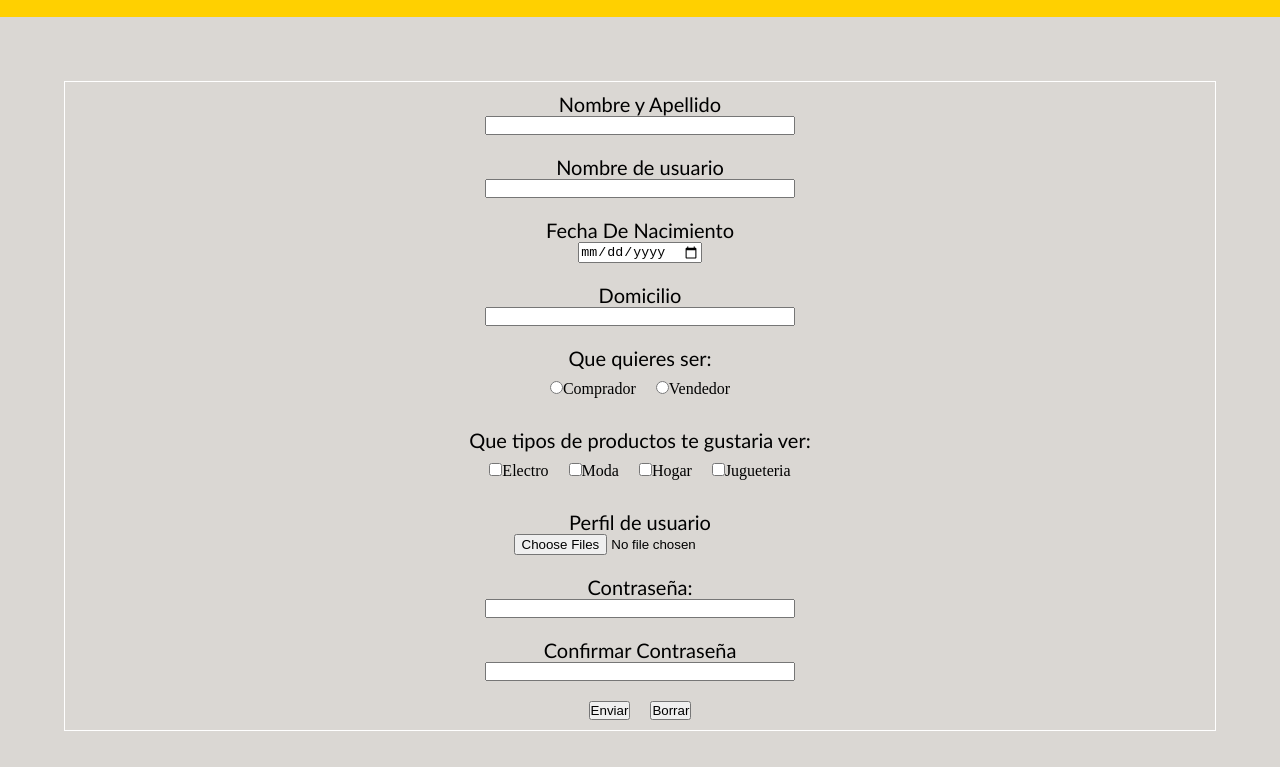
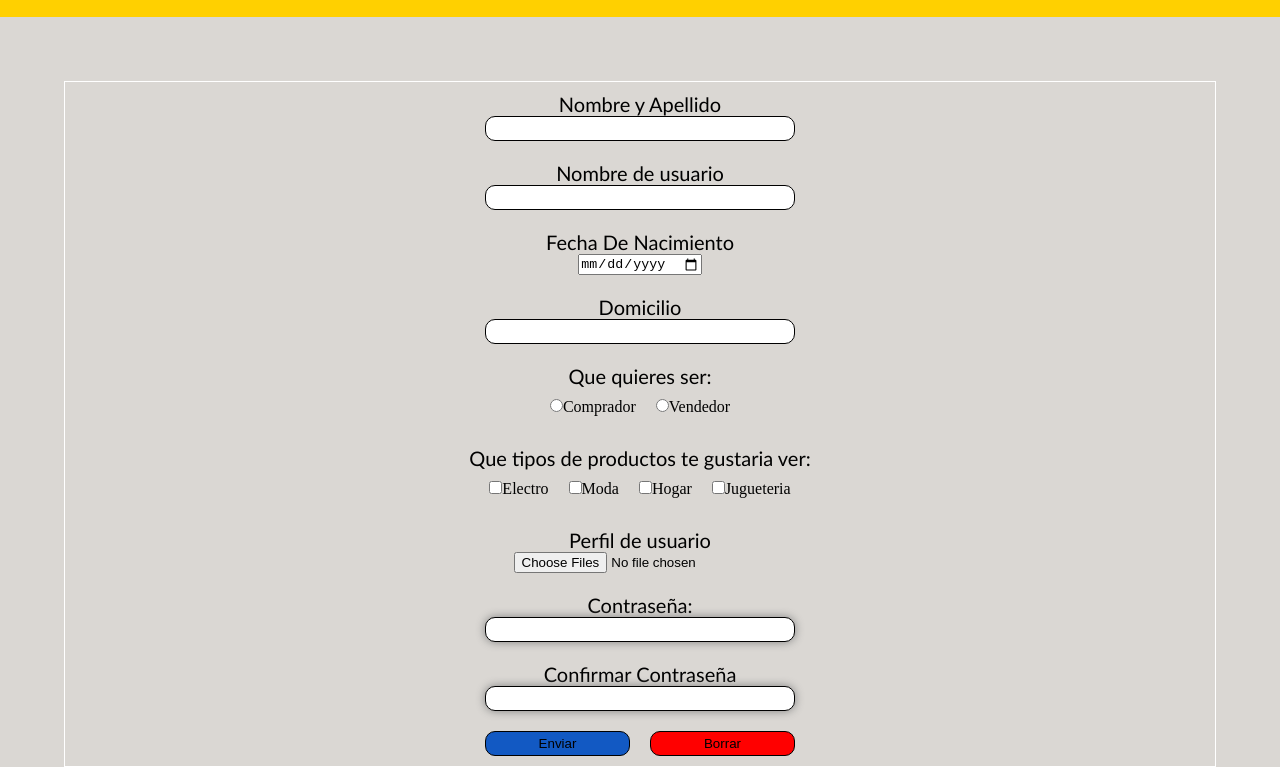
Before and after one commit to josue180805/Mercado-Liebre, a website: page views/register.html in a window 1280 px wide. Shown: the part 133-900 px from the top of the page. Before the commit the page ends 864 px from the top, so only its background shows below. Drawn offline with Linux system fonts and the light colour scheme.

Commit message:
Agrego nuevos estilos

```diff
--- a/public/css/styleLogin.css
+++ b/public/css/styleLogin.css
@@ -110,16 +110,43 @@ label{
 }
 input[type="text"]{
     width: 80%;
+    height: 25px;
+    border: 1px solid black;
+    border-radius: 10px;
+}
+input[type="text"]:hover{
+    box-shadow: 0 0 10px grey;
 }
 input[type="password"]{
     width: 80%;
+    height: 25px;
+    border: 1px solid black;
+    border-radius: 10px;
+}
+input[type="password"]:hover{
+    box-shadow: 0 0 10px grey;
 }
 a{
     text-decoration: none;
     color: black;
 }
 .conteiner-input-radio{
+    width: 310px;
     margin: 10px 10px;
+    display: flex;
+    align-items: center;
+    justify-content: center;
+}
+button[type="submit"]{
+    width: 80%;
+    height: 25px;
+    background-color: #1259c3;
+    border: 1px solid black;
+    border-radius: 10px;
+}
+button[type="submit"]:hover{
+    background-color: #60a0ff;
+    box-shadow: 0 0 10px grey;
 }
 @media (min-width:450px) {
     header{
--- a/public/css/styleRegister.css
+++ b/public/css/styleRegister.css
@@ -88,6 +88,7 @@ header{
     display: flex;
     align-items: center;
     justify-content: center;
+    flex-wrap: wrap;
 }
 .conteiner-label{
     width: 100%;
@@ -108,18 +109,48 @@ label{
 }
 input[type="text"]{
     width: 80%;
+    border: 1px solid black;
+    border-radius: 10px;
+    height: 25px;
+}
+input[type="text"]:hover{
+    box-shadow: 0 0 10px grey;
 }
 input[type="password"]{
     width: 80%;
+    border: 1px solid black;
+    border-radius: 10px;
+    height: 25px;
+}
+input[type="password"]{
+    box-shadow: 0 0 10px grey;
 }
 .conteiner-input-radio{
     margin: 10px 10px;
 }
 button[type="reset"]{
     visibility: visible;
+    height: 25px;
+    background-color: red;
+    width: 145px;
+    border: 1px solid black;
+    border-radius: 10px;
+}
+button[type="reset"]:hover{
+    box-shadow: 0 0 10px grey;
+    background-color: rgb(255, 117, 117);
 }
 button[type="submit"]{
     text-decoration: none;
+    background-color: #1259c3;
+    height: 25px;
+    width: 145px;
+    border: 1px solid black;
+    border-radius: 10px;
+}
+button[type="submit"]:hover{
+    box-shadow: 0 0 10px grey;
+    background-color: rgb(78, 78, 255);
 }
 a{
     text-decoration: none;
```
